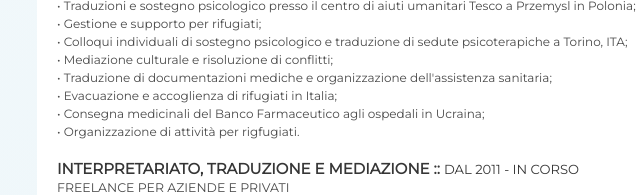
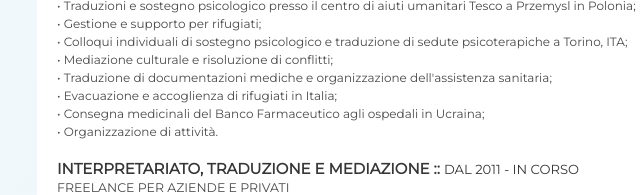
Before and after one commit to jjmala/jjmala.github.io, a Gatsby site: page / in a window 1280 px wide. Shown: the part 1026-1221 px from the top of the page, 37-677 px from the left. Built offline with nearby package versions, Linux system fonts and the light colour scheme; Gatsby itself is replaced by a stand-in of ours; a web font is replaced by a local one.

Commit message:
Update professional-experience.js

```diff
--- a/src/components/resume-components/professional-experience.js
+++ b/src/components/resume-components/professional-experience.js
@@ -83,7 +83,7 @@ export default function ProfessionalExperience() {
           <li>• Traduzione di documentazioni mediche e organizzazione dell'assistenza sanitaria;</li>
           <li>• Evacuazione e accoglienza di rifugiati in Italia;</li>
           <li>• Consegna medicinali del Banco Farmaceutico agli ospedali in Ucraina;</li>
-          <li>• Organizzazione di attività per rigfugiati.</li>
+          <li>• Organizzazione di attività.</li>
         </ul>
       </StyledArticle>
       {/*INTERPRETARIATO*/}
```
